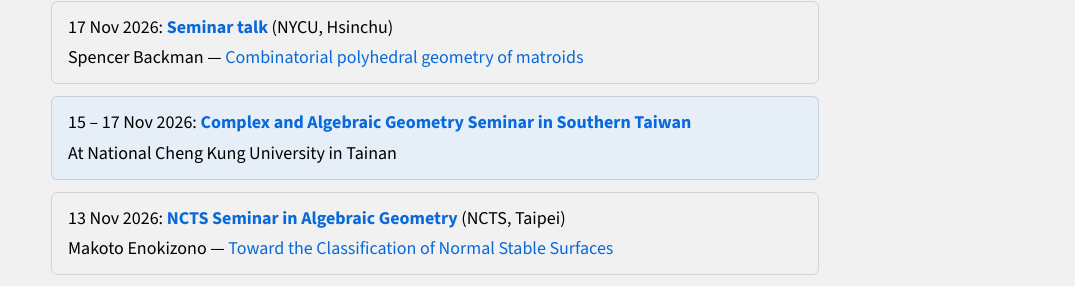
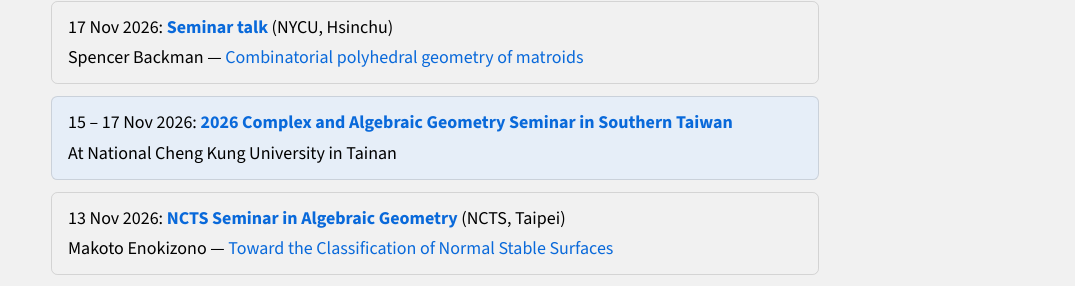
Before and after one commit to taiwan-ag/taiwan-ag.github.io, a Jekyll site: the page built from index.md, in a window 1280 px wide and 900 px high, scrolled down 1096 px. Shown: the part 150-436 px from the top of the window, without its empty margins (205-1280 px from the left). Built offline with Jekyll 4.4.1, drawn with Linux system fonts in a browser that asks for light colours.

Commit message:
Update title for Complex and Algebraic Geometry Seminar

```diff
--- a/_data/meetings.yml
+++ b/_data/meetings.yml
@@ -65,7 +65,7 @@
   location: "Taipei"
   url: "https://ncts.ntu.edu.tw/news/Events/courses/6193"
 
-- title: "Complex and Algebraic Geometry Seminar in Southern Taiwan"
+- title: "2026 Complex and Algebraic Geometry Seminar in Southern Taiwan"
   category: meeting
   institution: "National Cheng Kung University"
   start: 2026-11-15
```
